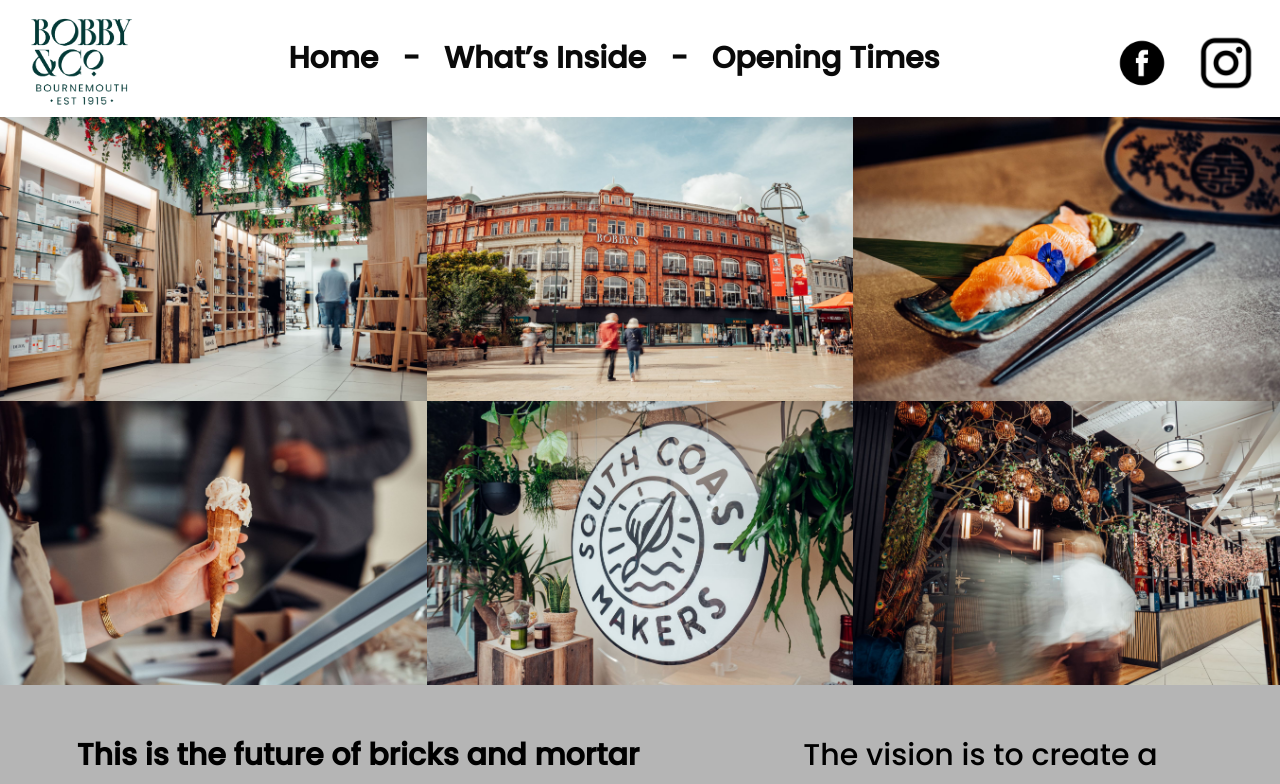
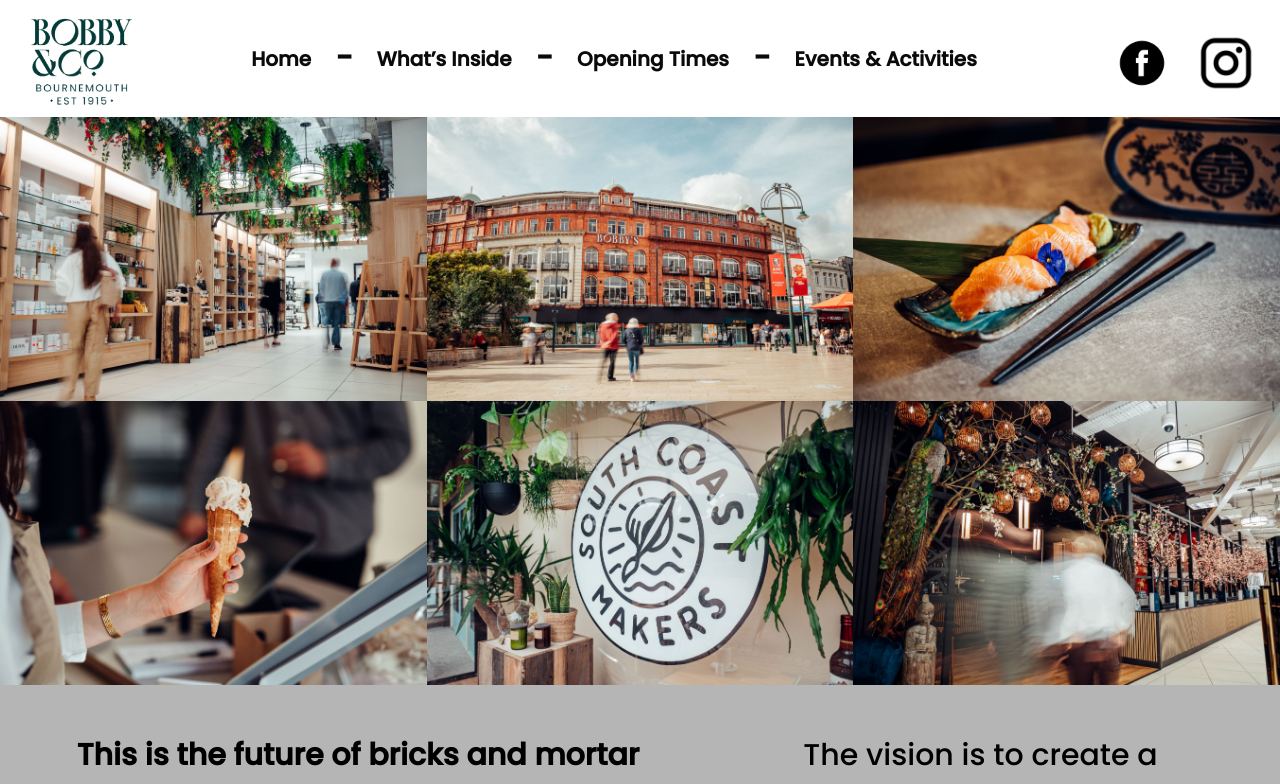
Before and after one commit to olilewis1/BobbysBournemouth, a React (Create React App) app: page / in a window 1280 px wide. Shown: the top 784 px of the page. Built offline with nearby package versions, Linux system fonts and the light colour scheme.

Commit message:
changes home and navbar

```diff
--- a/src/components/Navbar.js
+++ b/src/components/Navbar.js
@@ -50,8 +50,8 @@
         </div>
         <div id="navbarBasicExample" className={`navbar-menu ${addClass}`}>
           <div className="navbar-end ">
-            <Link to="/" className=" navbar-item">
-              <p className="has-text-black">
+            <Link to="/" className=" navbar-item ">
+              <p className="has-text-black button-nav">
                 Home
               </p>
 
@@ -62,8 +62,8 @@
               </p>
             </a>
 
-            <Link to="/whatsinside" className=" navbar-item">
-              <p className="has-text-black">
+            <Link to="/whatsinside" className=" navbar-item ">
+              <p className="has-text-black button-nav">
                 What’s Inside
               </p>
             </Link>
@@ -73,6 +73,13 @@
               </p>
             </a>
             <a onClick={handleClick} className=" navbar-item button-nav navbar-item has-text-black"> Opening Times
+            </a>
+            <a className=" navbar-item is-hidden-touch">
+              <p className="has-text-black">
+                -
+              </p>
+            </a>
+            <a href="https://www.whatsonatbobbys.com" className=" navbar-item button-nav navbar-item has-text-black"> Events & Activities
             </a>
             <div className="navbar-item">
               <section className="handle-modal">
--- a/src/styles/main.scss
+++ b/src/styles/main.scss
@@ -50,7 +50,7 @@
   }
   .button-nav {
     font-family: "Poppins", sans-serif;
-    font-size: 30px;
+    font-size: 20px;
     border: none;
     background: none;
     font-weight: 900;
```
